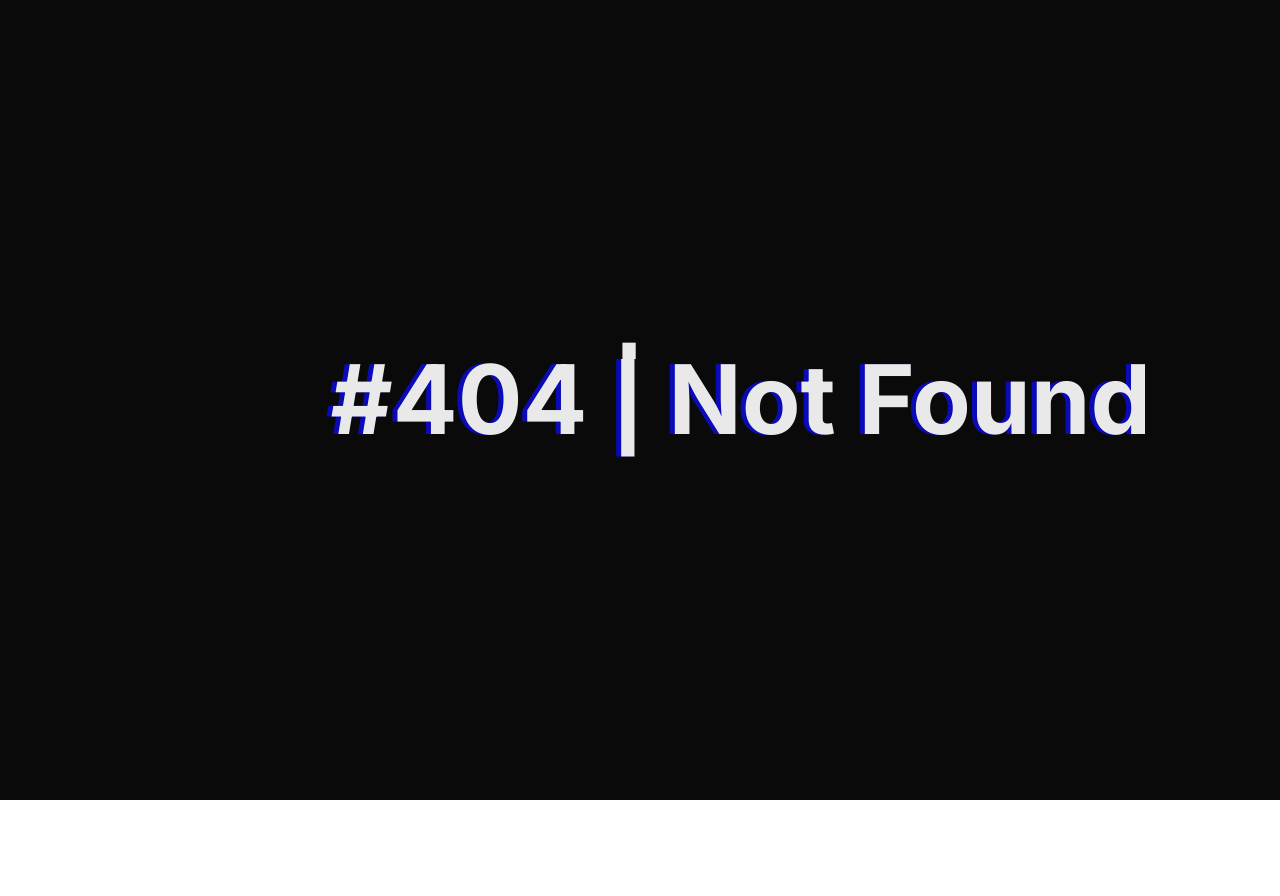
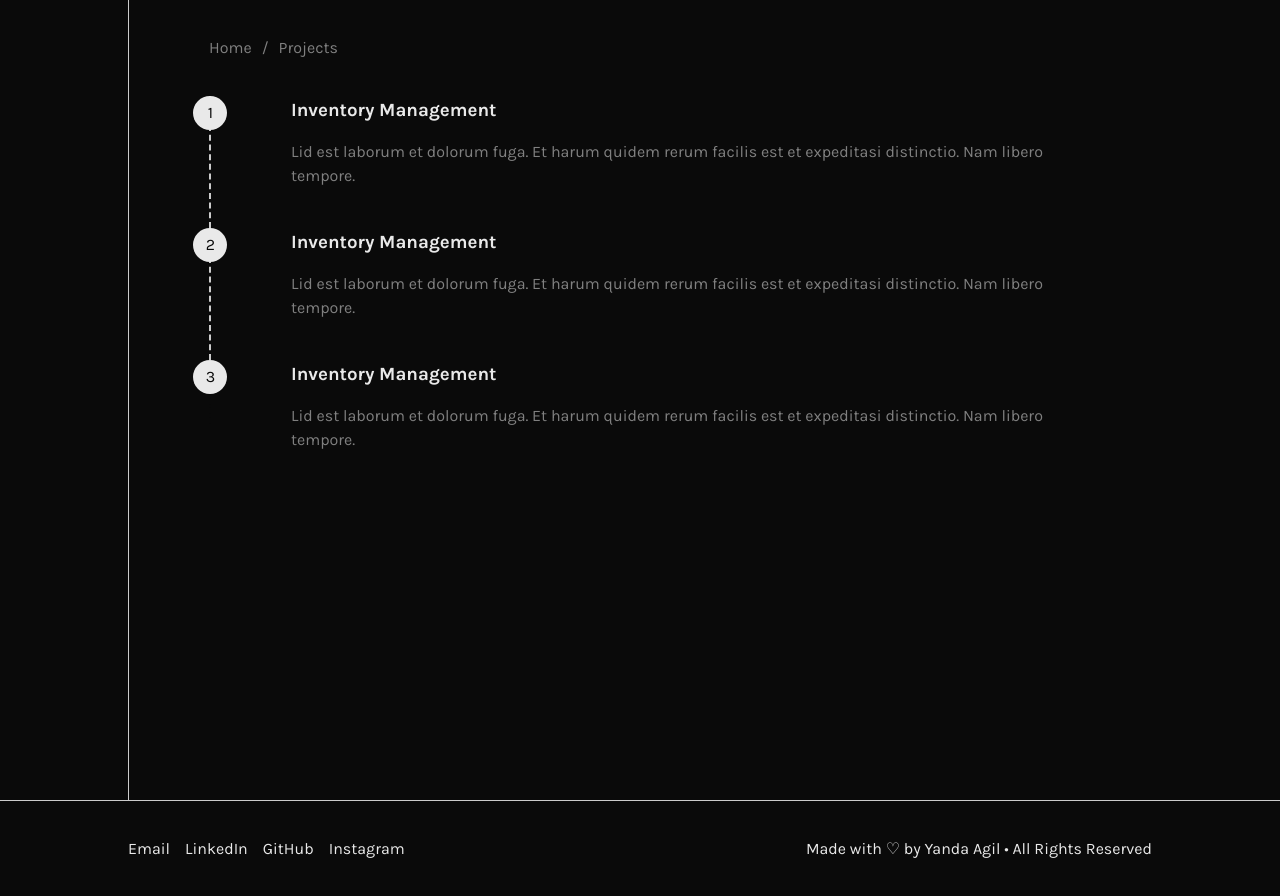
Before and after one commit to yandaagil/personal-web, a Next.js app: page /projects in a window 1280 px wide. Before the commit this address had no page. Before the commit the page ends 800 px from the top, so only its background shows below. Built offline with nearby package versions, Linux system fonts and the light colour scheme.

Commit message:
update visual

```diff
--- a/package.json
+++ b/package.json
@@ -11,6 +11,7 @@
   "dependencies": {
     "@emotion/styled": "^11.10.5",
     "@next/font": "13.1.2",
+    "@phosphor-icons/react": "^2.0.9",
     "eslint": "8.32.0",
     "eslint-config-next": "13.1.2",
     "framer-motion": "^8.4.7",
--- /dev/null
+++ b/src/pages/projects/index.jsx
@@ -0,0 +1,69 @@
+import Link from "next/link";
+import Title from "../components/title";
+import Footer from "../components/footer";
+
+const Projects = (props) => {
+  return (
+    <>
+      <Title title="Projects" />
+
+      <section className="hero">
+        <div className="container work">
+          <div className="project">
+            <ul className="breadcrumbs">
+              <li className="breadcrumbs-item first">
+                <Link href="/" className="breadcrumbs-content">
+                  <span>Home</span>
+                </Link>
+              </li>
+              <li className="breadcrumbs-item">
+                <Link href="/projects" className="breadcrumbs-content">
+                  <span>Projects</span>
+                </Link>
+              </li>
+            </ul>
+            <ol className="ol">
+              <li className="li">
+                <h3>
+                  <Link href="" className="title">
+                    Inventory Management
+                  </Link>
+                </h3>
+                <p>
+                  Lid est laborum et dolorum fuga. Et harum quidem rerum facilis
+                  est et expeditasi distinctio. Nam libero tempore.
+                </p>
+              </li>
+              <li className="li">
+                <h3>
+                  <Link href="" className="title">
+                    Inventory Management
+                  </Link>
+                </h3>
+                <p>
+                  Lid est laborum et dolorum fuga. Et harum quidem rerum facilis
+                  est et expeditasi distinctio. Nam libero tempore.
+                </p>
+              </li>
+              <li className="li last">
+                <h3>
+                  <Link href="" className="title">
+                    Inventory Management
+                  </Link>
+                </h3>
+                <p>
+                  Lid est laborum et dolorum fuga. Et harum quidem rerum facilis
+                  est et expeditasi distinctio. Nam libero tempore.
+                </p>
+              </li>
+            </ol>
+          </div>
+        </div>
+      </section>
+
+      <Footer />
+    </>
+  );
+};
+
+export default Projects;
--- a/src/styles/app.scss
+++ b/src/styles/app.scss
@@ -1,12 +1,12 @@
 @import url('https://fonts.googleapis.com/css2?family=Inter:wght@400;600;700;800;900&family=Karla:wght@400;600;700&display=swap');
 
 :root {
-	--text-selection: rgb(233, 233, 233);
+	--text-selection: #e9e9e9;
 	--font-karla: 'Karla', sans-serif;
 	--font-inter: 'Inter', sans-serif;
-	--c-background: rgb(10, 10, 10);
-	--c-text: rgb(233, 233, 233);
-	--c-text-grey: grey;
+	--c-background: #0a0a0a;
+	--c-text: #e9e9e9;
+	--c-text-grey: #808080;
 	--c-grey: #ccc;
 }
 
@@ -129,6 +129,7 @@ a[href] {
 			}
 
 			.head-desc2 {
+				margin-top: 0;
 				font-size: 1.75rem;
 				font-family: var(--font-inter);
 				color: var(--c-text-grey);
@@ -139,7 +140,7 @@ a[href] {
 		.project {
 			display: flex;
 			flex-direction: column;
-			padding: 50px 80px 80px 80px;
+			padding: 20px 80px 80px 80px;
 			height: 100%;
 			border-left: 1px solid var(--c-grey);
 
@@ -173,6 +174,84 @@ a[href] {
 				}
 			}
 
+			.ol {
+				list-style: none;
+				padding-left: 0;
+				counter-reset: steps;
+
+				.li {
+					counter-increment: steps;
+					padding-left: 80px;
+					padding-bottom: 40px;
+					color: var(--c-text);
+					position: relative;
+					border-left: 2px dashed var(--c-grey);
+
+					&.last {
+						margin-bottom: 0;
+						padding-bottom: 0;
+						border-left: 2px dashed var(--c-background);
+					}
+
+					&::before {
+						display: flex;
+						align-items: center;
+						justify-content: center;
+						content: counter(steps);
+						margin: 0;
+						position: absolute;
+						left: -1.10rem;
+						width: 1.5rem;
+						padding: 5px;
+						margin-right: 0;
+						border-radius: 50%;
+						background-color: var(--c-text);
+						color: var(--c-background);
+					}
+
+					h3 {
+						margin: 0;
+
+						.title {
+							padding-bottom: 0.2rem;
+							color: var(--c-text);
+							cursor: pointer;
+							position: relative;
+							transition-timing-function: cubic-bezier(0.25, 0.8, 0.25, 1);
+							transition-duration: 400ms;
+							transition-property: color;
+
+							&:hover, &:focus {
+								color: var(--c-text);
+							}
+
+							&:focus:after, &:hover:after {
+								width: 100%;
+								left: 0%;
+							}
+
+							&:after {
+								content: "";
+								pointer-events: none;
+								bottom: -2px;
+								left: 50%;
+								position: absolute;
+								width: 0%;
+								height: 1px;
+								background-color: #fff;
+								transition-timing-function: cubic-bezier(0.25, 0.8, 0.25, 1);
+								transition-duration: 400ms;
+								transition-property: width, left;
+							}
+						}
+					}
+					p {
+						margin-bottom: 0;
+						color: var(--c-text-grey);
+					}
+				}
+			}
+
 			.project-title {
 				margin-bottom: 10px;
 				font-family: var(--font-inter);
@@ -186,9 +265,12 @@ a[href] {
 			}
 
 			.button-container {
-				margin-top: 20px;
+				display: flex;
+				margin: 20px 0 20px 0;
 
 				.button {
+					display: flex;
+					align-items: center;
 					margin-right: 1rem;
 					padding: 8px 20px;
 					font-size: 1rem;
@@ -216,6 +298,12 @@ a[href] {
 							border: 1px solid var(--c-text);
 							color: var(--c-background);
 						}
+					}
+
+					span {
+						margin-left: 5px;
+						display: flex;
+						align-items: center;
 					}
 				}
 			}
@@ -305,6 +393,11 @@ a[href] {
 							color: var(--c-text-grey);
 						}
 
+						.links {
+							display: flex;
+							justify-content: space-between;
+							align-items: center;
+
 							.btn-read {
 								display: flex;
 								margin-right: auto;
@@ -323,6 +416,24 @@ a[href] {
 									margin-right: 10px;
 									background-color: #fff;
 									width: 3rem;
+								}
+							}
+
+							.github {
+								color: var(--c-text-grey);
+
+								&:hover {
+									color: var(--c-text);
+								}
+							}
+
+							.arrow {
+								margin-left: 10px;
+								color: var(--c-text-grey);
+
+								&:hover {
+									color: var(--c-text);
+								}
 							}
 						}
 					}
@@ -408,7 +519,7 @@ a[href] {
 						list-style: none;
   					counter-reset: steps;
 
-						li {
+						.lists {
 							counter-increment: steps;
 							padding-left: 80px;
 							padding-bottom: 40px;
@@ -468,8 +579,8 @@ a[href] {
 								font-style: italic;
 							}
 
-							p {
-								margin-bottom: 0;
+							ul {
+								padding-left: 1.25rem;
 							}
 						}
 					}
@@ -620,6 +731,10 @@ a[href] {
 		.section-experience {
 			.container {
 				width: 60%;
+
+				.experience-right ol .lists ul li {
+					border: none;
+				}
 			}
 		}
 
@@ -678,11 +793,17 @@ a[href] {
 			.experience-right {
 				padding: 0 0 80px 0;
 
-				ol li {
+				ol {
+					.lists {
 						border-left: 2px dashed var(--c-grey);
 
 						&.last {
 							border-left: 2px dashed var(--c-background);
+						}
+
+						ul li {
+							border: none;
+						}
 					}
 				}
 			}
@@ -725,6 +846,9 @@ a[href] {
 }
 
 @media screen and (max-width: 555px) {
+	body {
+		font-size: 14px;
+	}
 	.hero .container {
 		.head {
 			.head-title {
@@ -736,7 +860,7 @@ a[href] {
 			}
 
 			.head-desc2 {
-				font-size: 0.75rem;
+				font-size: 1rem;
 			}
 		}
 
@@ -751,6 +875,15 @@ a[href] {
 	}
 
 	.main {
+		.section-work .container{
+			.work .work-container .work-item {
+				padding: 20px;
+			}
+			.work-all .text-all {
+				padding: 20px;
+			}
+		}
+
 		.section-experience .container .experience {
 			flex-direction: column;
 
@@ -768,8 +901,12 @@ a[href] {
 			.experience-right {
 				padding: 0 0 80px 0;
 
-				ol li {
-					padding-left: 40px;
+				ol .lists {
+					padding-left: 2rem;
+
+					ul {
+						padding-left: 1rem;
+					}
 				}
 			}
 		}
```
Also changed, not shown: src/pages/components/experience.jsx (+18 -14 lines), src/pages/components/layout.jsx (+10 -3 lines), src/pages/components/work.jsx (+14 -4 lines), 1 other file (tests, documents, lock files or other folders). Lines whose indentation alone changed are shown as unchanged.
